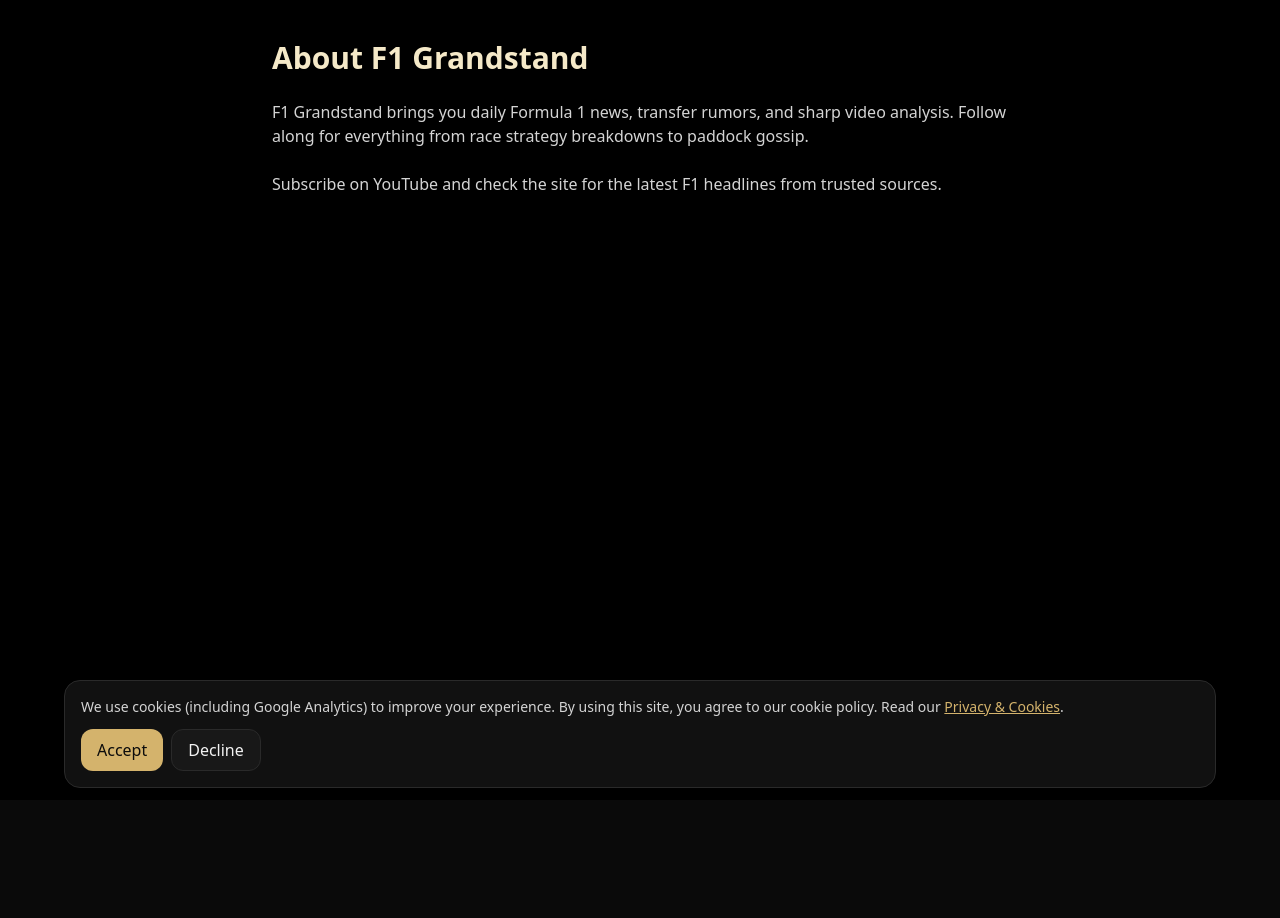
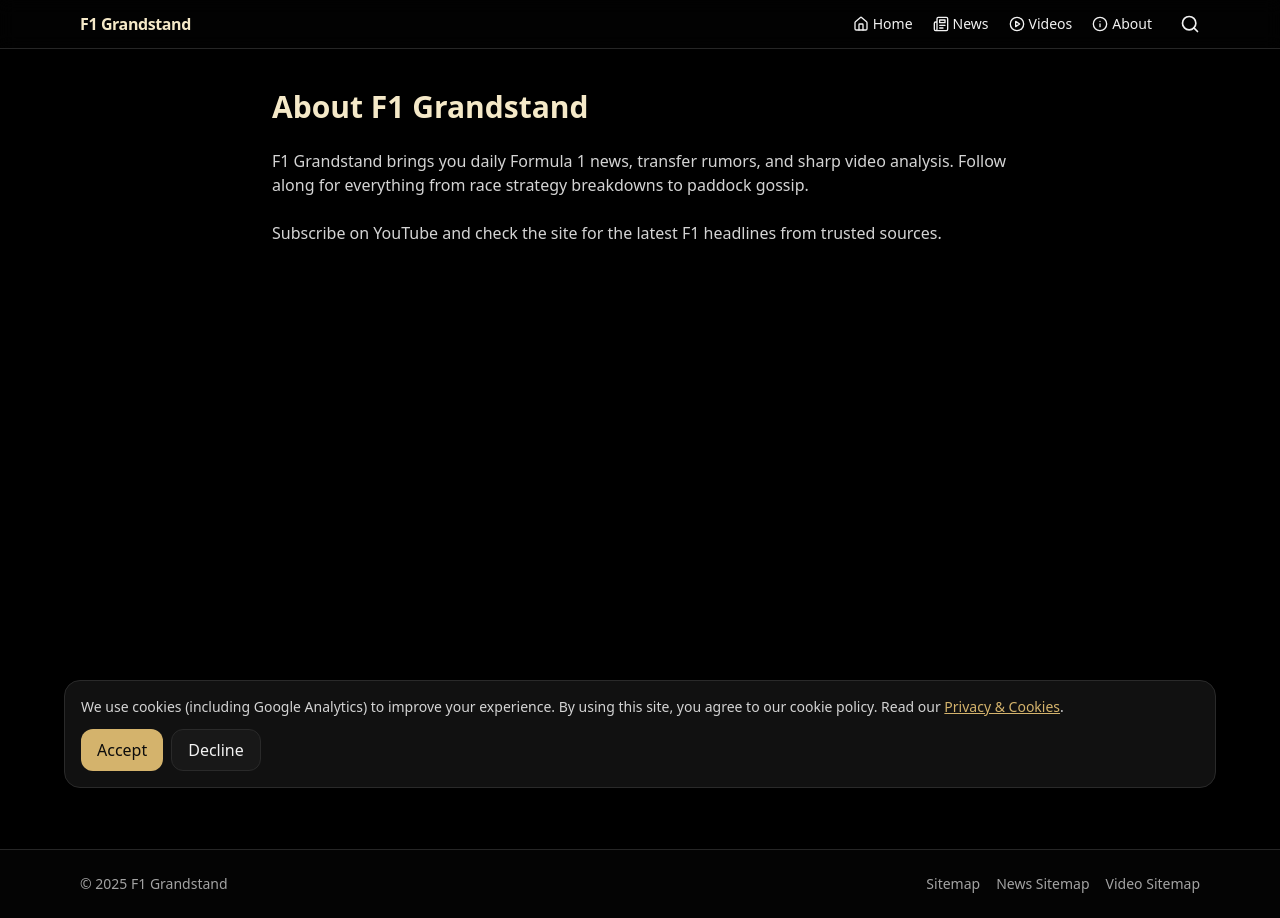
Before and after one commit to hoozlamedia-sketch/F1-Grandstand, a Next.js app: page /about in a window 1280 px wide. Before the commit the page ends 800 px from the top, so only its background shows below. Built offline with nearby package versions, Linux system fonts and the light colour scheme.

Commit message:
Restore header navigation (Home/News/Videos/About) + search icon in Layout

```diff
--- a/components/Layout.tsx
+++ b/components/Layout.tsx
@@ -1,17 +1,19 @@
-import { ReactNode } from "react";
-import Head from "next/head";
+import { ReactNode } from 'react'
+import Head from 'next/head'
+import Link from 'next/link'
+import { Search, Newspaper, PlayCircle, Info, Home as HomeIcon } from 'lucide-react'
 
 type LayoutProps = {
-  children: ReactNode;
-  title?: string;
-  description?: string;
-};
+  children: ReactNode
+  title?: string
+  description?: string
+}
 
 export default function Layout({ children, title, description }: LayoutProps) {
-  const pageTitle = title ? `${title} | F1 Grandstand` : "F1 Grandstand";
+  const pageTitle = title ? `${title} | F1 Grandstand` : 'F1 Grandstand'
   const pageDesc =
     description ||
-    "Daily Formula 1 news, videos, analysis, rumours, and race updates from F1 Grandstand.";
+    'Daily Formula 1 news, videos, analysis, rumours, and race updates from F1 Grandstand.'
 
   return (
     <>
@@ -19,9 +21,53 @@
         <title>{pageTitle}</title>
         <meta name="description" content={pageDesc} />
       </Head>
-      <div className="min-h-screen bg-black text-white">
-        {children}
-      </div>
+
+      <header className="sticky top-0 z-40 border-b border-neutral-800 bg-black/80 backdrop-blur">
+        <nav className="mx-auto flex max-w-6xl items-center justify-between px-4 py-3">
+          {/* Logo */}
+          <Link href="/" className="font-extrabold tracking-tight" style={{ color: '#f5e9c8' }}>
+            F1 Grandstand
+          </Link>
+
+          {/* Main menu */}
+          <div className="flex items-center gap-5 text-sm">
+            <Link href="/" className="inline-flex items-center gap-1 hover:underline">
+              <HomeIcon className="h-4 w-4" />
+              <span>Home</span>
+            </Link>
+            <Link href="/#news" className="inline-flex items-center gap-1 hover:underline">
+              <Newspaper className="h-4 w-4" />
+              <span>News</span>
+            </Link>
+            <Link href="/#videos" className="inline-flex items-center gap-1 hover:underline">
+              <PlayCircle className="h-4 w-4" />
+              <span>Videos</span>
+            </Link>
+            <Link href="/about" className="inline-flex items-center gap-1 hover:underline">
+              <Info className="h-4 w-4" />
+              <span>About</span>
+            </Link>
+
+            {/* Search icon (simple link target for now) */}
+            <Link href="/#news" className="ml-2 inline-flex items-center hover:opacity-80" aria-label="Search">
+              <Search className="h-5 w-5" />
+            </Link>
+          </div>
+        </nav>
+      </header>
+
+      <main className="min-h-screen bg-black text-white">{children}</main>
+
+      <footer className="border-t border-neutral-800 bg-black/60">
+        <div className="mx-auto flex max-w-6xl items-center justify-between px-4 py-6 text-sm text-neutral-400">
+          <span>© {new Date().getFullYear()} F1 Grandstand</span>
+          <div className="flex gap-4">
+            <Link href="/sitemap.xml" className="hover:underline">Sitemap</Link>
+            <Link href="/news-sitemap.xml" className="hover:underline">News Sitemap</Link>
+            <Link href="/sitemaps/videos.xml" className="hover:underline">Video Sitemap</Link>
+          </div>
+        </div>
+      </footer>
     </>
-  );
+  )
 }
```
